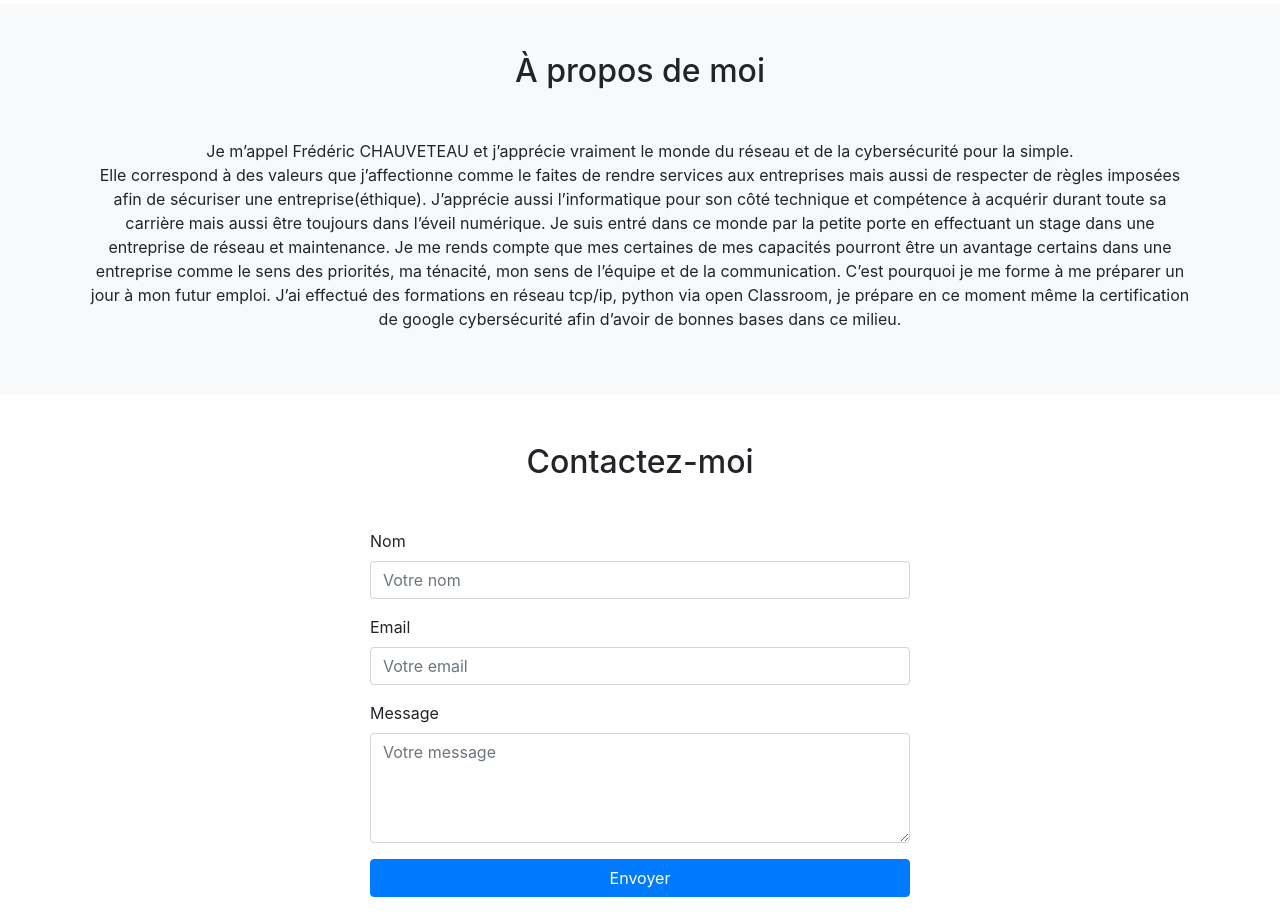
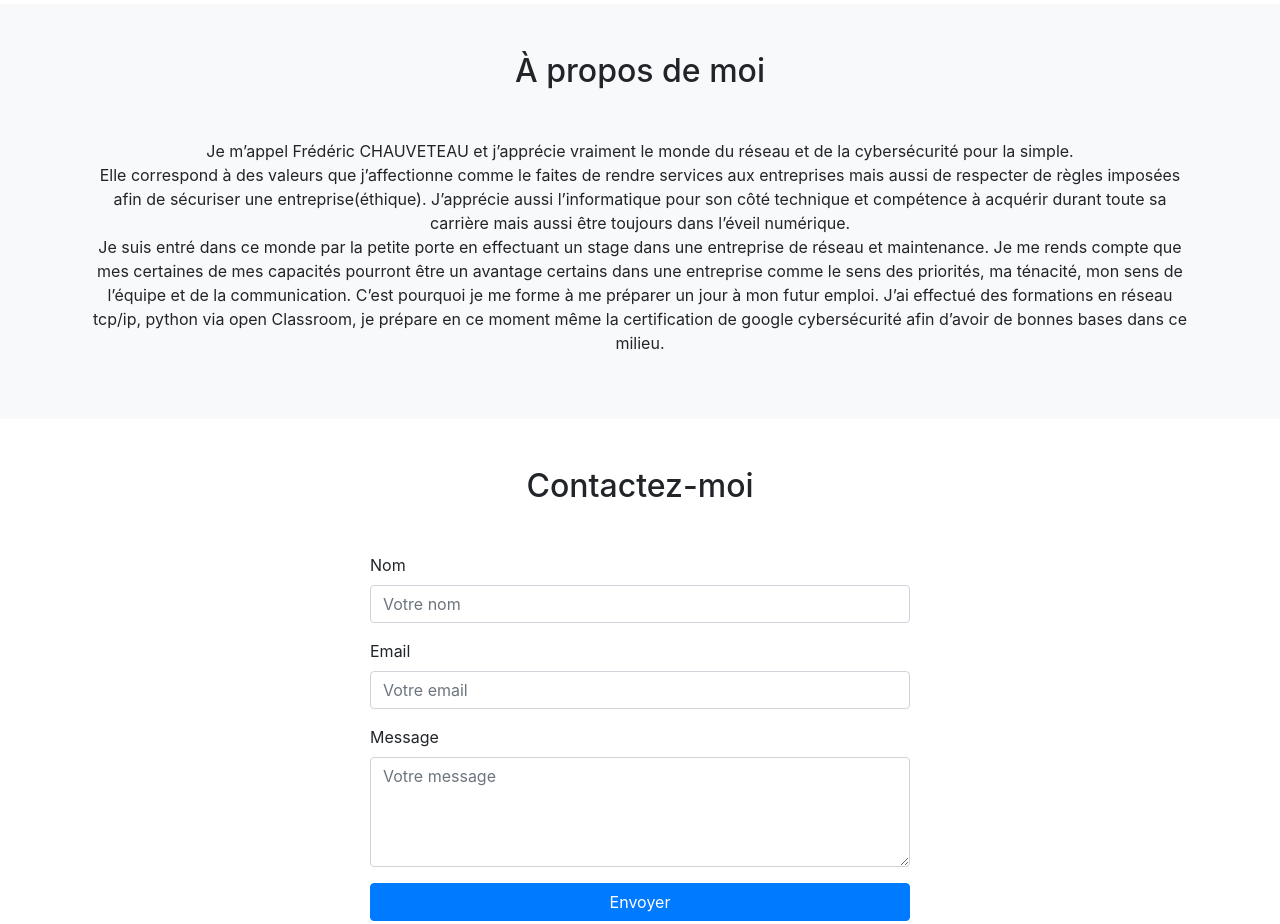
Before and after one commit to fredeau/frederic-chauveteau, a plain HTML site: page index.html in a window 1280 px wide. Shown: the part 1120-2044 px from the top of the page. Drawn offline with nearby package versions, Linux system fonts and the light colour scheme.

Commit message:
Update index.html

```diff
--- a/index.html
+++ b/index.html
@@ -80,7 +80,7 @@
     <section id="about" class="bg-light py-5">
         <div class="container">
             <h2 class="text-center mb-5">À propos de moi</h2>
-            <p class="text-center">Je m’appel Frédéric CHAUVETEAU et j’apprécie vraiment le monde du réseau et de la cybersécurité pour la simple. <br>Elle correspond à des valeurs que j’affectionne comme le faites de rendre services aux entreprises mais aussi de respecter de règles imposées afin de sécuriser une entreprise(éthique). J’apprécie aussi l’informatique pour son côté technique et compétence à acquérir durant toute sa carrière mais aussi être toujours dans l’éveil numérique. Je suis entré dans ce monde par la petite porte en effectuant un stage dans une entreprise de réseau et maintenance.  Je me rends compte que mes certaines de mes capacités pourront être un avantage certains dans une entreprise comme le sens des priorités, ma ténacité, mon sens de l’équipe et de la communication.  C’est pourquoi je me forme à me préparer un jour à mon futur emploi.
+            <p class="text-center">Je m’appel Frédéric CHAUVETEAU et j’apprécie vraiment le monde du réseau et de la cybersécurité pour la simple. <br>Elle correspond à des valeurs que j’affectionne comme le faites de rendre services aux entreprises mais aussi de respecter de règles imposées afin de sécuriser une entreprise(éthique). J’apprécie aussi l’informatique pour son côté technique et compétence à acquérir durant toute sa carrière mais aussi être toujours dans l’éveil numérique.<br> Je suis entré dans ce monde par la petite porte en effectuant un stage dans une entreprise de réseau et maintenance.  Je me rends compte que mes certaines de mes capacités pourront être un avantage certains dans une entreprise comme le sens des priorités, ma ténacité, mon sens de l’équipe et de la communication.  C’est pourquoi je me forme à me préparer un jour à mon futur emploi.
 J’ai effectué des formations en réseau tcp/ip, python via open Classroom, je prépare en ce moment même la certification de google cybersécurité afin d’avoir de bonnes bases dans ce milieu.
 </p>
         </div>
```
